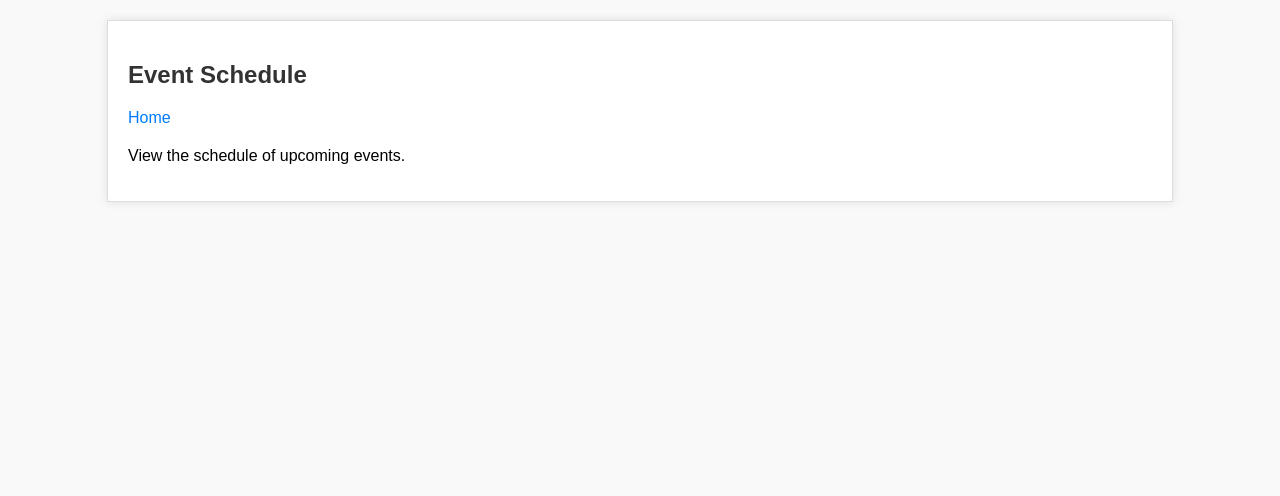
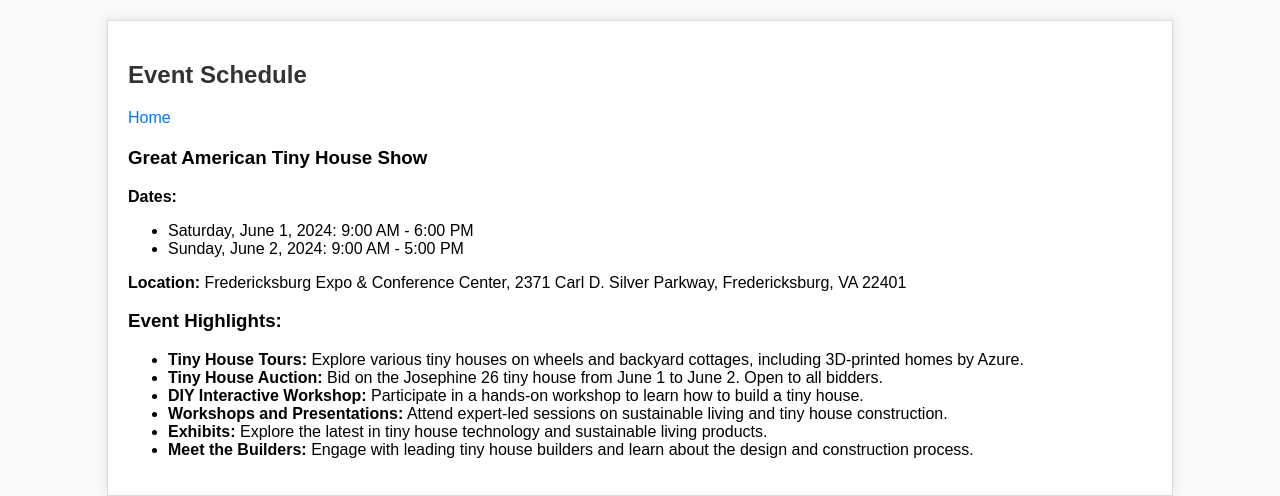
Before and after one commit to atkinsvh/GATHSsaved24, a plain HTML site: page event_schedule.html in a window 1280 px wide. Drawn offline with Linux system fonts and the light colour scheme.

Commit message:
Update event_schedule.html

```diff
--- a/event_schedule.html
+++ b/event_schedule.html
@@ -12,8 +12,22 @@
         <nav>
             <a href="index.html">Home</a>
         </nav>
-        <p>View the schedule of upcoming events.</p>
-        <!-- Event schedule details here -->
+        <h3>Great American Tiny House Show</h3>
+        <p><strong>Dates:</strong></p>
+        <ul>
+            <li>Saturday, June 1, 2024: 9:00 AM - 6:00 PM</li>
+            <li>Sunday, June 2, 2024: 9:00 AM - 5:00 PM</li>
+        </ul>
+        <p><strong>Location:</strong> Fredericksburg Expo & Conference Center, 2371 Carl D. Silver Parkway, Fredericksburg, VA 22401</p>
+        <h3>Event Highlights:</h3>
+        <ul>
+            <li><strong>Tiny House Tours:</strong> Explore various tiny houses on wheels and backyard cottages, including 3D-printed homes by Azure.</li>
+            <li><strong>Tiny House Auction:</strong> Bid on the Josephine 26 tiny house from June 1 to June 2. Open to all bidders.</li>
+            <li><strong>DIY Interactive Workshop:</strong> Participate in a hands-on workshop to learn how to build a tiny house.</li>
+            <li><strong>Workshops and Presentations:</strong> Attend expert-led sessions on sustainable living and tiny house construction.</li>
+            <li><strong>Exhibits:</strong> Explore the latest in tiny house technology and sustainable living products.</li>
+            <li><strong>Meet the Builders:</strong> Engage with leading tiny house builders and learn about the design and construction process.</li>
+        </ul>
     </div>
 </body>
 </html>
```
